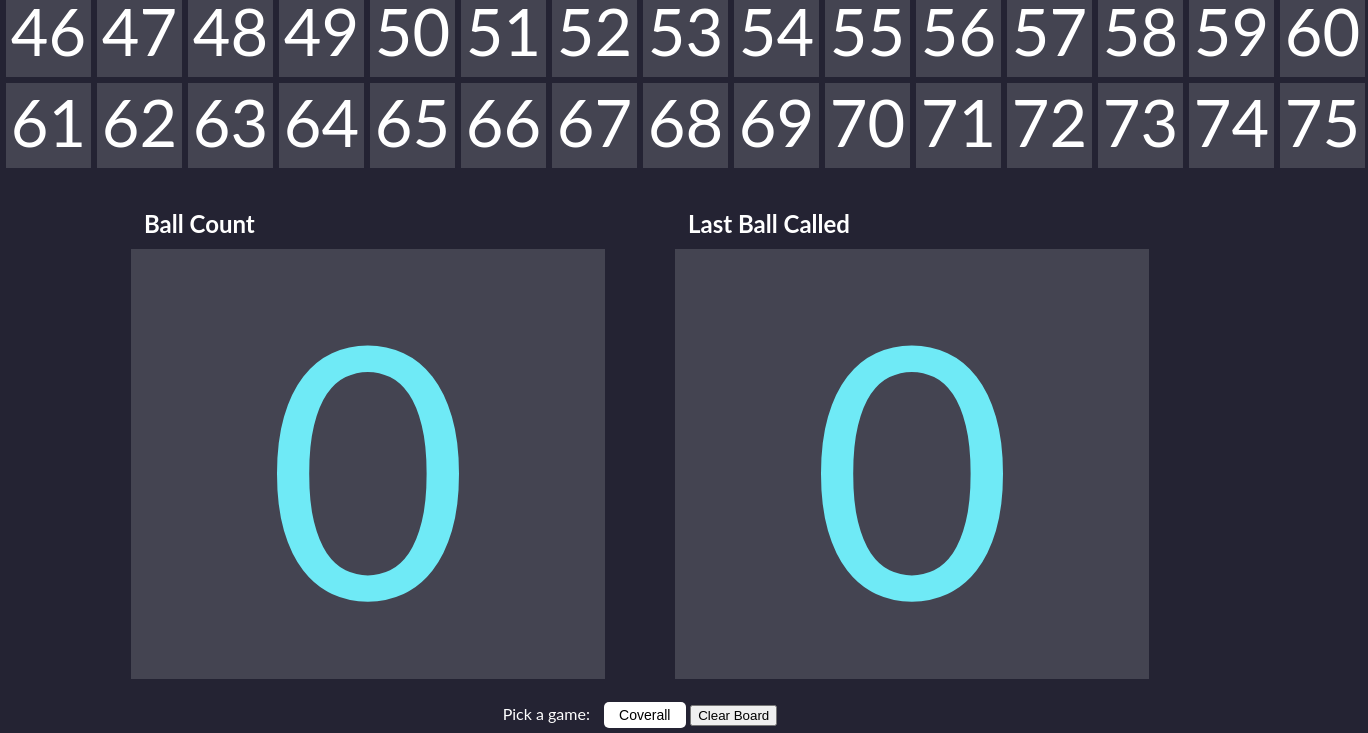
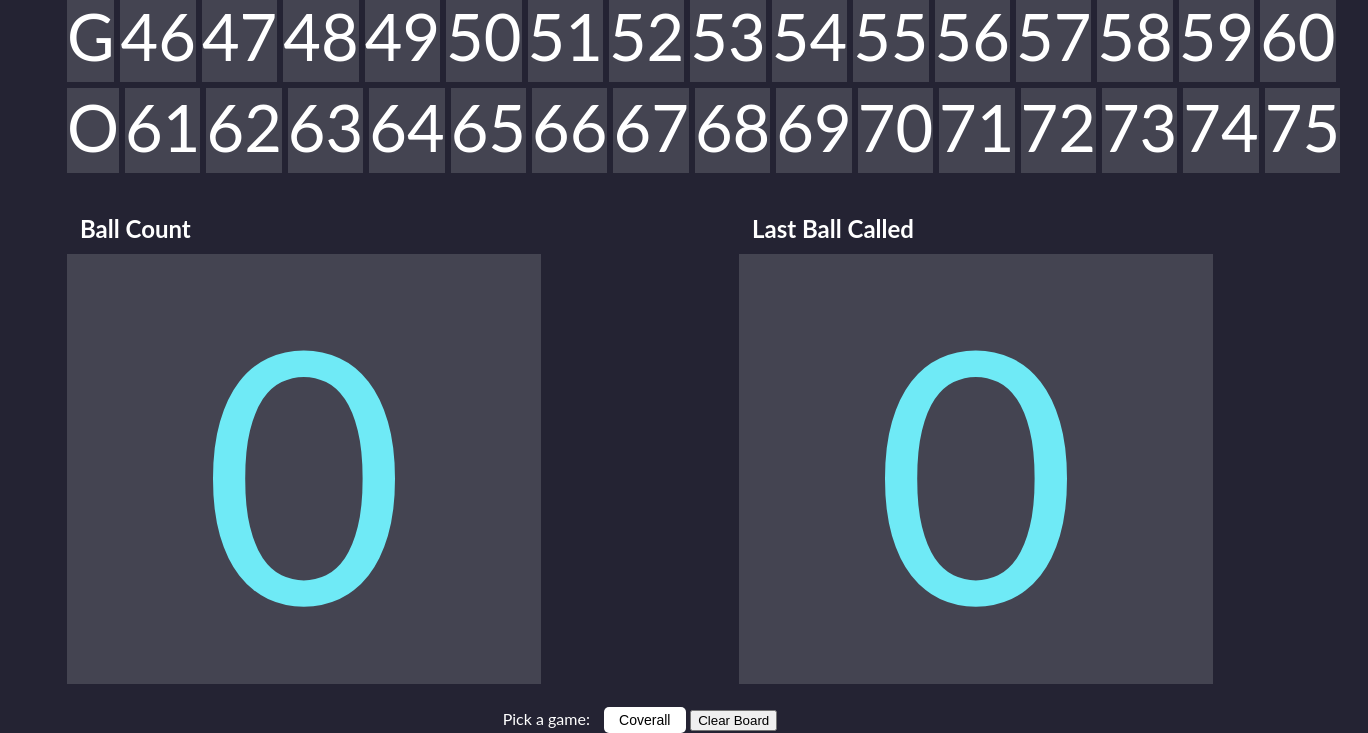
Before and after one commit to ACamarato/BingoFlashboard, a plain HTML site: page index.html in a window 1280 px wide. Shown: the part 173-906 px from the top of the page, 1368 px wide, since content can reach past the window. Drawn offline with Linux system fonts and the light colour scheme.

Commit message:
adjust bingo width

```diff
--- a/style.css
+++ b/style.css
@@ -31,7 +31,8 @@ body {
     }
 
 .container {
-    margin-top: 10px;
+    width: 90%;
+    margin-top: 20px;
     margin-bottom: 10px;
 }
 
@@ -52,7 +53,7 @@ body {
 .letter {
     background-color: #444451;
     height: 85px;
-    width: 85px;
+    width: 100px;
     margin: 3px;
     text-align: center;
     font-size: 65px;
@@ -61,7 +62,7 @@ body {
 .number {
     background-color: #444451;
     height: 85px;
-    width: 85px;
+    width: 100px;
     margin: 3px;
     text-align: center;
     font-size: 65px;
@@ -104,7 +105,7 @@ p.text {
     }
 
 .bottom {
-    width: 80%;
+    width: 90%;
     height: 600px;
     margin: auto;
     padding: 50px,0px,50px,0px;
```
